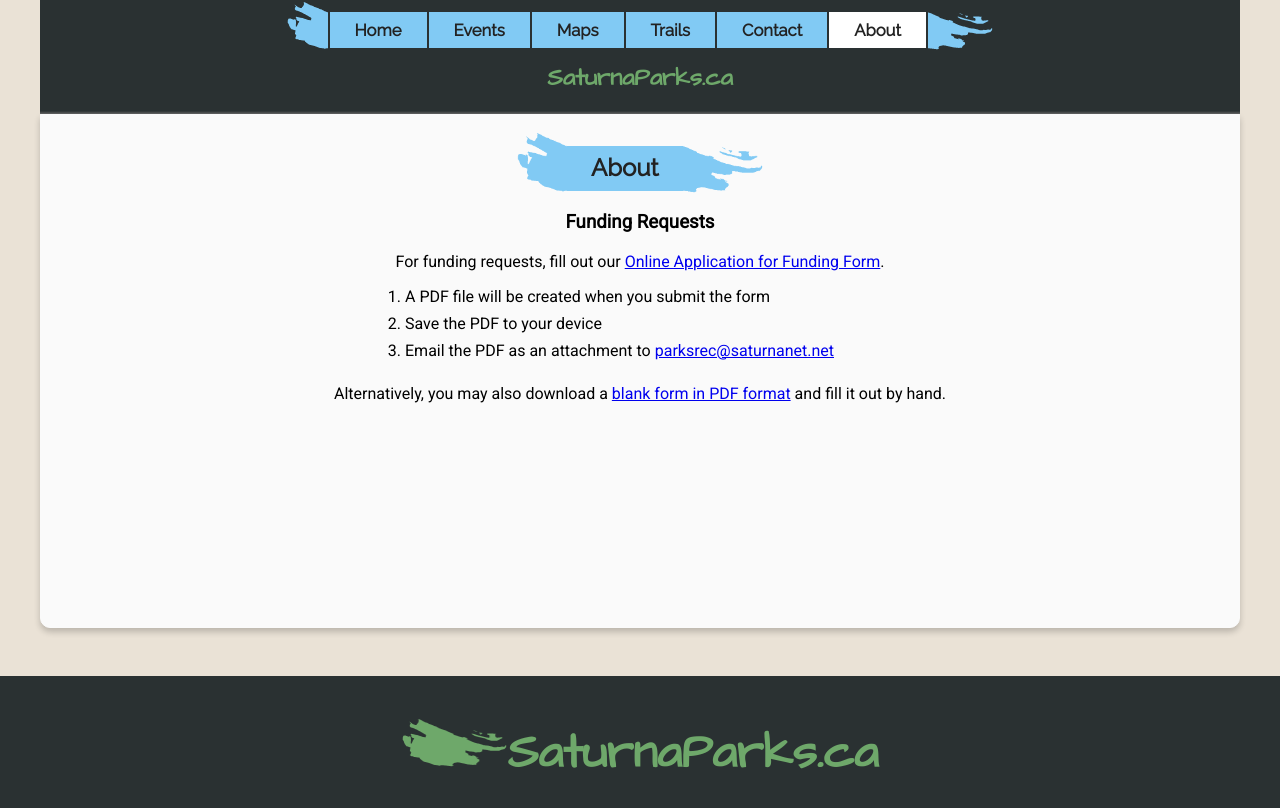
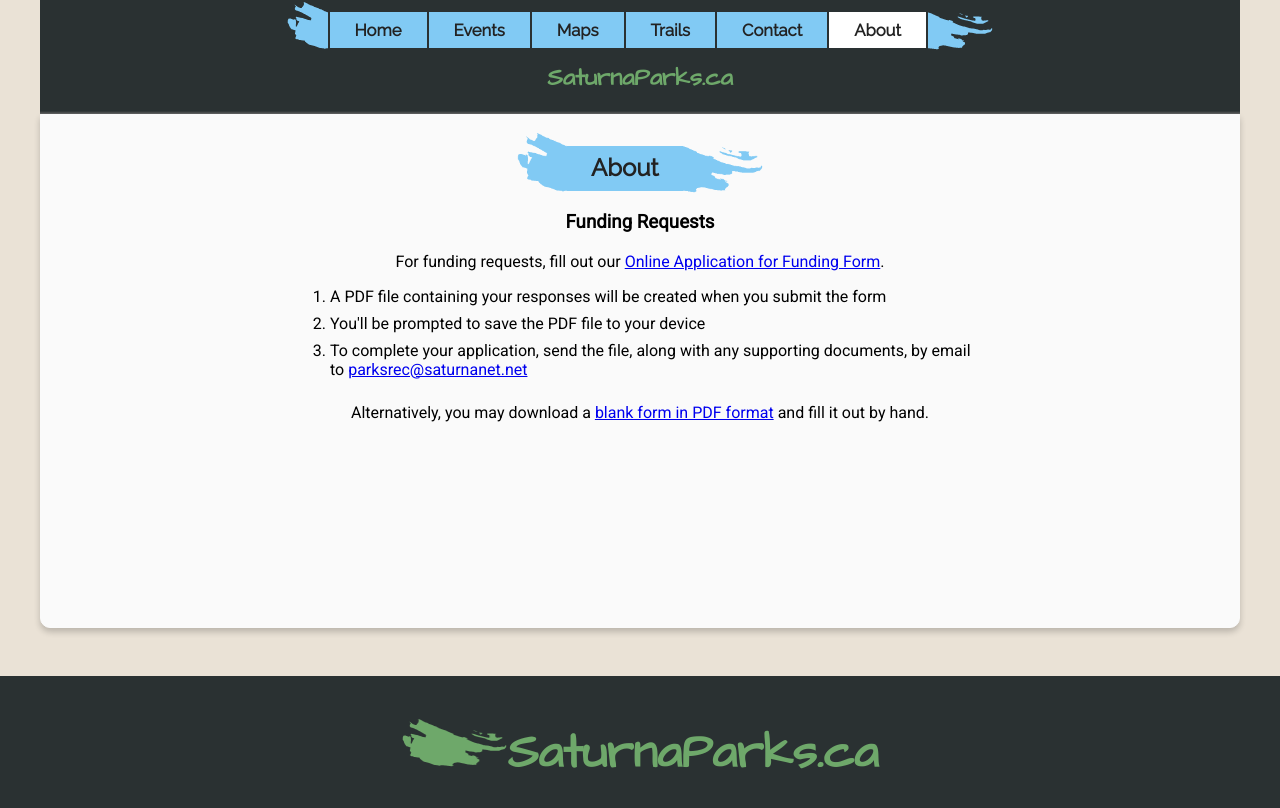
Before and after one commit to plhosk/siprc, a React (Create React App) app: page /about in a window 1280 px wide. Shown: the part 725-1533 px from the top of the page. Built offline with nearby package versions, Linux system fonts and the light colour scheme.

Commit message:
tweak form

```diff
--- a/src/About.jsx
+++ b/src/About.jsx
@@ -17,7 +17,8 @@ const About = () => (
 
       <p>
         For funding requests, fill out our&nbsp;
-        <Link to="/funding-application">
+        {/* <Link to="/funding-application"> */}
+        <Link to="/about">
           Online Application for Funding Form
         </Link>
         .
@@ -26,10 +27,10 @@ const About = () => (
 
       <div className="App-ordered-list">
         <ol>
-          <li>A PDF file will be created when you submit the form</li>
-          <li>Save the PDF to your device</li>
+          <li>A PDF file containing your responses will be created when you submit the form</li>
+          <li>You&apos;ll be prompted to save the PDF file to your device</li>
           <li>
-            Email the PDF as an attachment to&nbsp;
+            To complete your application, send the file, along with any supporting documents, by email to&nbsp;
             <a href="mailto:parksrec@saturnanet.net" target="_blank" rel="noopener noreferrer">
           parksrec@saturnanet.net
             </a>
@@ -38,7 +39,7 @@ const About = () => (
       </div>
 
       <p>
-        Alternatively, you may also download a&nbsp;
+        Alternatively, you may download a&nbsp;
         <a href="docs/SIPRC_Application_for_Funding.pdf" target="_blank">
           blank form in PDF format
         </a>
--- a/src/App.css
+++ b/src/App.css
@@ -319,7 +319,7 @@ nav > a {
 }
 
 .App-ordered-list {
-  max-width: 550px;
+  max-width: 700px;
   margin: 0 auto;
   text-align: left;
 }
--- a/src/FundingApplication.jsx
+++ b/src/FundingApplication.jsx
@@ -132,29 +132,6 @@ class FundingApplication extends React.Component {
               </label>
             </p>
 
-            <ul className="App-form-description">
-              <li>
-                Please attach a clear and precise printed description of the nature and scope of the
-                proposed recreational or parks related activity requiring financial support.
-                <br />
-                <br />
-              </li>
-              <li>
-                If the application is for a one-time activity or project, please attach the complete budget
-                for the proposed activity. If the project is part of ongoing work by a Society or Group, in
-                addition, please attach a full annual budget for the Society or Group.
-                <br />
-                <br />
-              </li>
-              <li>
-                Please send the files in a separate email to&nbsp;
-                <a href="mailto:parksrec@saturnanet.net" target="_blank" rel="noopener noreferrer">
-                  parksrec@saturnanet.net
-                </a>
-                &nbsp;(PDF format preferred). Also please make note of the files in the comments field below.
-              </li>
-            </ul>
-
             <p className="App-form-description">
               <label htmlFor="additional-funding-sources">
                 List all other funding sources contacted or petitioned and amounts requested:
@@ -220,6 +197,29 @@ class FundingApplication extends React.Component {
                 </label>
               </p>
             </fieldset>
+
+            <ul className="App-form-description">
+              <li>
+                Please attach a clear and precise printed description of the nature and scope of the
+                proposed recreational or parks related activity requiring financial support.
+                <br />
+                <br />
+              </li>
+              <li>
+                If the application is for a one-time activity or project, please attach the complete budget
+                for the proposed activity. If the project is part of ongoing work by a Society or Group, in
+                addition, please attach a full annual budget for the Society or Group.
+                <br />
+                <br />
+              </li>
+              <li>
+                Send the files, along with the PDF generated by this form, to&nbsp;
+                <a href="mailto:parksrec@saturnanet.net" target="_blank" rel="noopener noreferrer">
+                  parksrec@saturnanet.net
+                </a>
+                . Also please make note of the files in the Additional comments/information field below.
+              </li>
+            </ul>
 
             <p className="App-form-description">
               <label htmlFor="comments">
@@ -290,7 +290,15 @@ class FundingApplication extends React.Component {
           contentLabel="Your PDF has been generated. It will now download to your computer."
           onClose={this.handleHideSubmitModal}
         >
-          <h3 style={{ border: '2px solid red' }}>Simple centered modal</h3>
+          <h2>Thank You</h2>
+          <p>
+            A PDF file containing your form responses has been generated.
+            It will now download to your computer or device.
+            To complete your application, please send the PDF file, along with any supporting documents, to: &nbsp;
+            <a href="mailto:parksrec@saturnanet.net" target="_blank" rel="noopener noreferrer">
+          parksrec@saturnanet.net
+            </a>
+          </p>
         </Modal>
       </div>
     )
```
